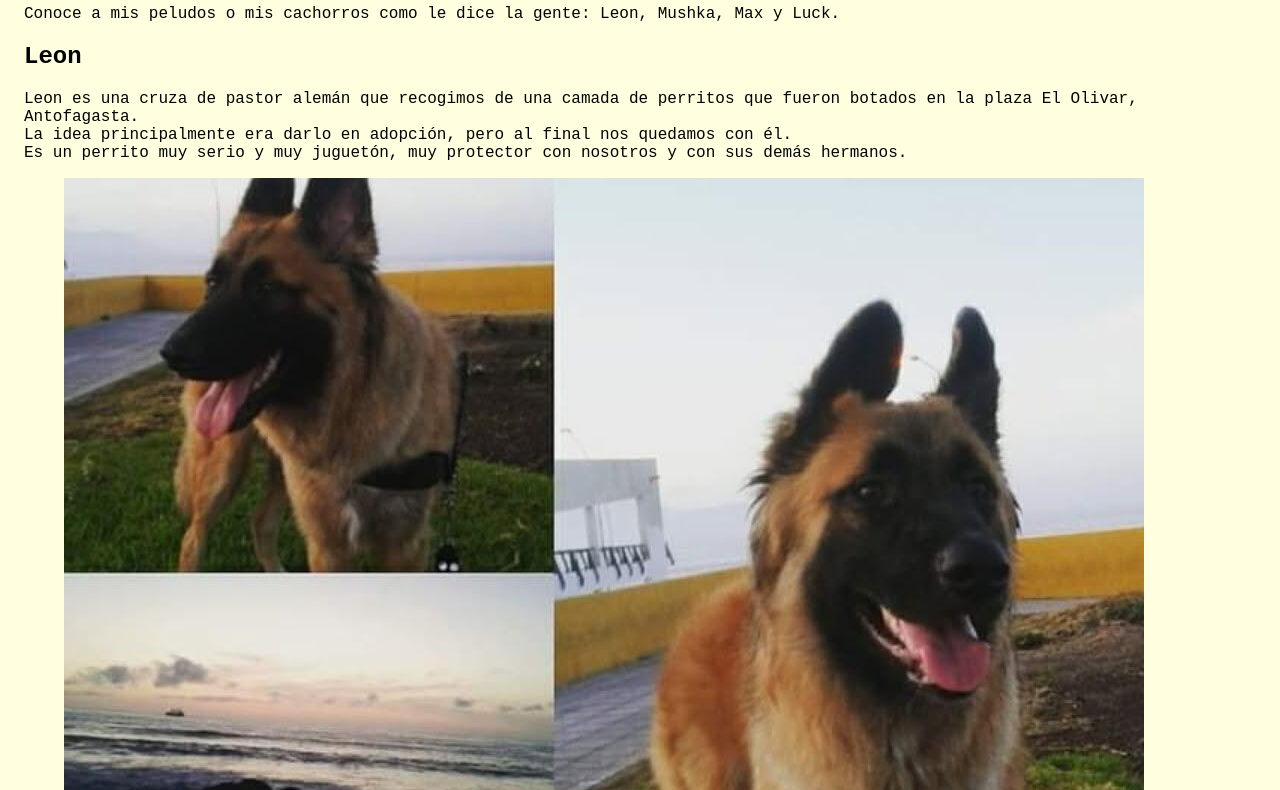
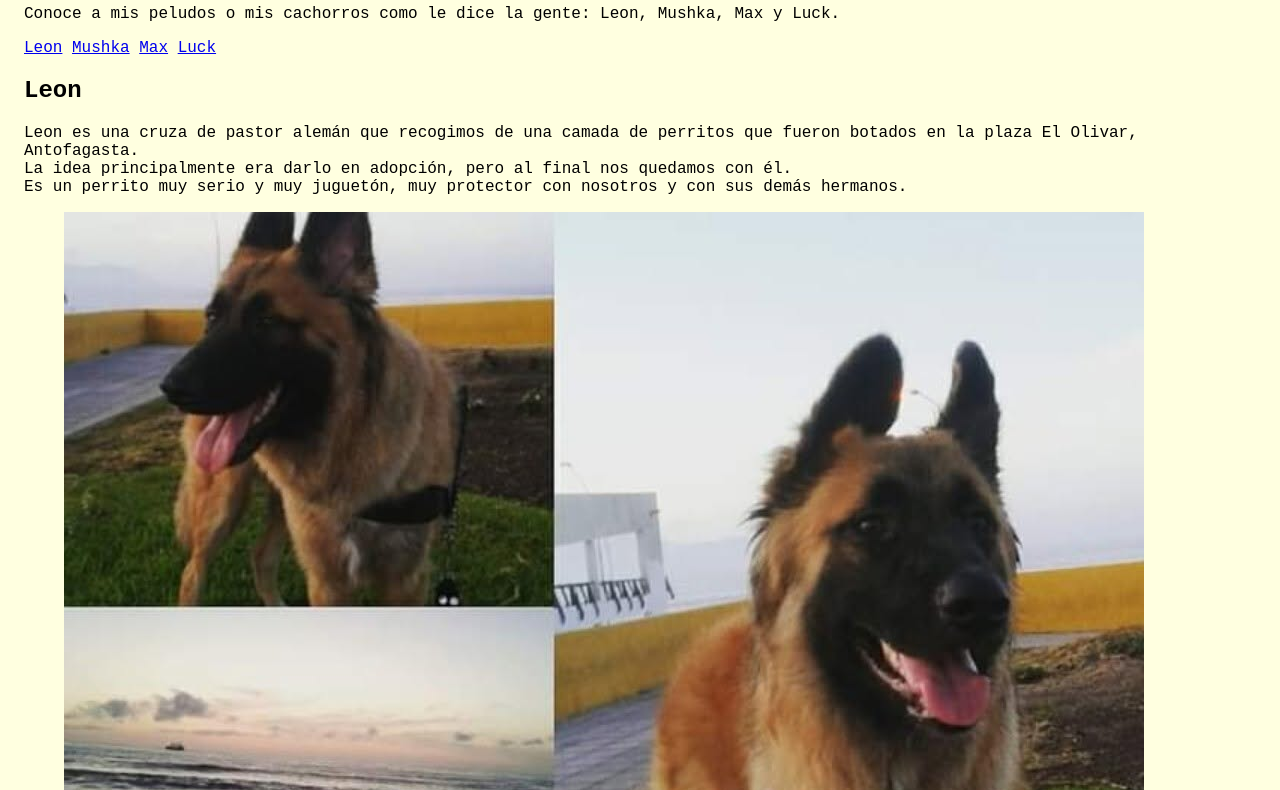
Before and after one commit to daskvn/Mis-perritos, a plain HTML site: page index.html in a window 1280 px wide. Shown: the part 77-867 px from the top of the page. Drawn offline with Linux system fonts and the light colour scheme.

Commit message:
Se agrego etiqueta nav, para ir entre secciones

```diff
--- a/index.html
+++ b/index.html
@@ -18,6 +18,12 @@
             Mushka, Max y Luck.
         </p>
     </header>
+        <nav>
+            <a href="#Leon">Leon</a>
+            <a href="#Mushka">Mushka</a>
+            <a href="#Max">Max</a>
+            <a href="#Luck">Luck</a>
+        </nav>
     <main>
         <article>
             <h2>Leon</h2>
@@ -27,7 +33,7 @@
                 La idea principalmente era darlo en adopción, pero al final nos quedamos con él.<br>
                 Es un perrito muy serio y muy juguetón, muy protector con nosotros y con sus demás hermanos.
             </p>
-            <figure>
+            <figure id="Leon">
             <img src="img/Leon.jpg" alt="Collage de Leon en la costanera">
             <figcaption>Collage de leon en la costanera</figcaption>
             </figure>
@@ -46,7 +52,7 @@
                 <li>No le gusta que el gato toque su comida</li>
             </ul>
         </article>
-        <article>
+        <article id="Mushka">
             <h2>Mushka</h2>
             <p>
                 Mushka es una perrita mestiza de pitbull que una agrupacion recogio en isla santa maria,
@@ -73,7 +79,7 @@
                 <li>Y no le gusta que le toquen su guatita</li>
             </ul>
         </article>
-        <article>
+        <article id="Max">
             <h2>Max</h2>
             <p>
                 Max es un perrito mestizo de shit-zu, un dia paso un auto y lo tiraron para deshacerce de el<br>
@@ -98,7 +104,7 @@
                 <li>No le gusta el vet</li>
             </ul>
         </article>
-        <article>
+        <article id="Luck">
             <h2>Luck</h2>
             <p>Luck es un perrito de raza poodle bichon, el fue adoptado desde que era muy pequeño <br>
                es un perrito muy cariñoso, alegre, jugueton, regalon y muy valiente <br>
```
